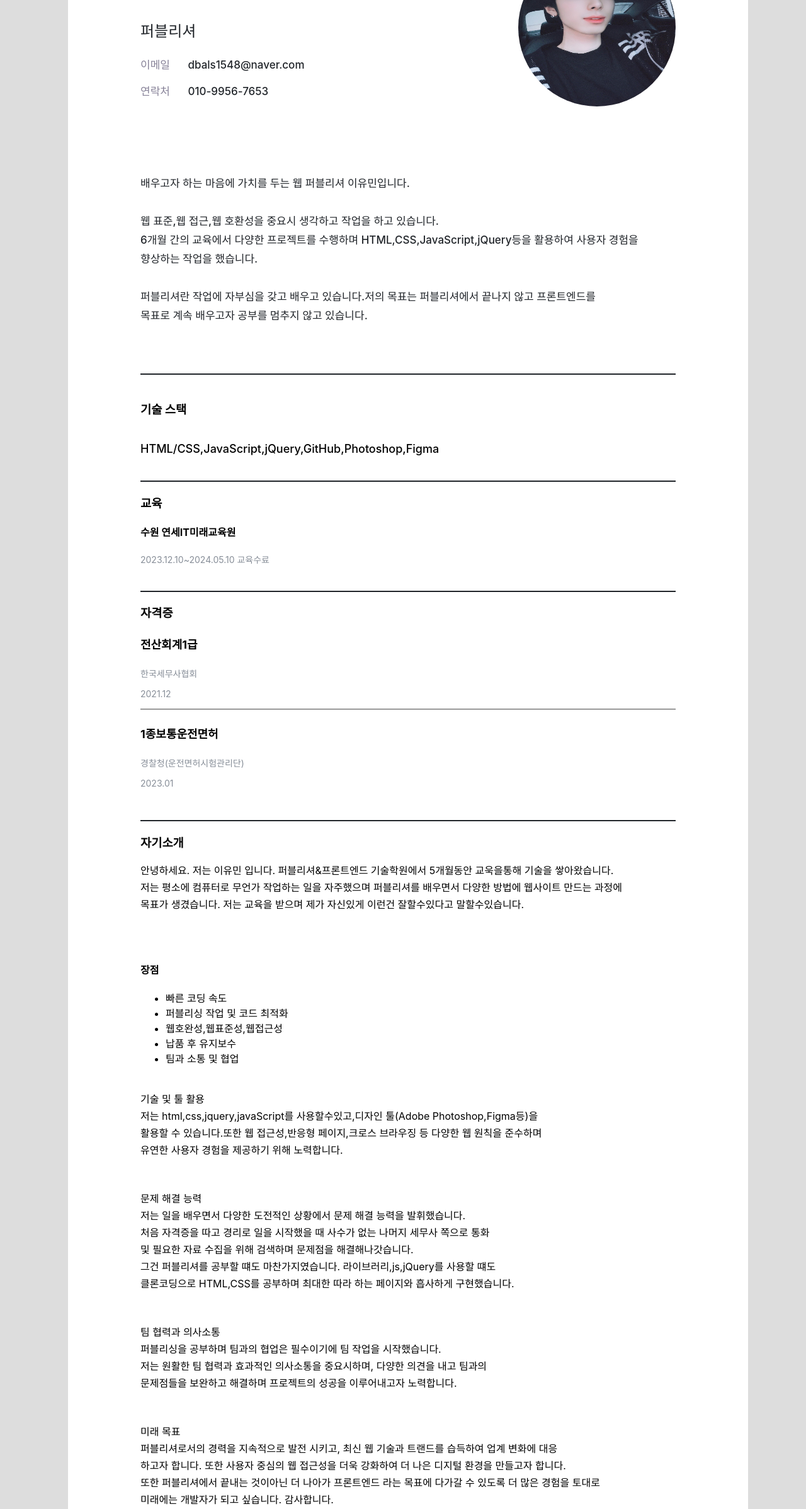
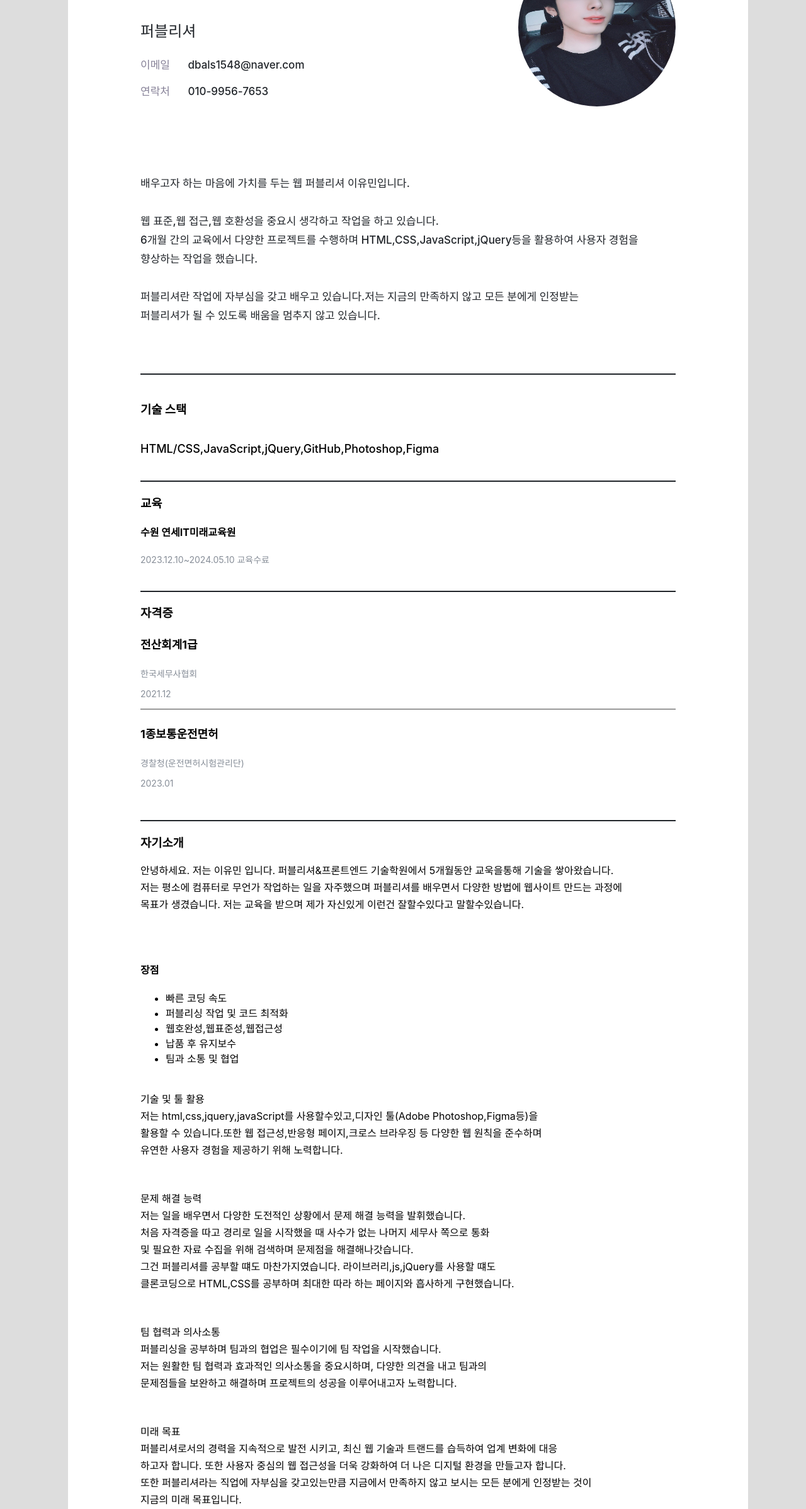
Before and after one commit to Youu99/-About-Me, a plain HTML site: page index.html in a window 1280 px wide. Shown: the part 164-2560 px from the top of the page at 63% size. Drawn offline with Linux system fonts and the light colour scheme.

Commit message:
2024-05-28

```diff
--- a/index.html
+++ b/index.html
@@ -22,8 +22,8 @@
           향상하는 작업을 했습니다.<br>
 
           <br>
-          퍼블리셔란 작업에 자부심을 갖고 배우고 있습니다.저의 목표는 퍼블리셔에서 끝나지 않고 프론트엔드를<br>
-          목표로 계속 배우고자 공부를 멈추지 않고 있습니다.
+          퍼블리셔란 작업에 자부심을 갖고 배우고 있습니다.저는 지금의 만족하지 않고 모든 분에게 인정받는<br>
+          퍼블리셔가 될 수 있도록 배움을 멈추지 않고 있습니다.
         </p>
 
         <div id="ps_img">
@@ -100,8 +100,8 @@
         미래 목표<br>
         퍼블리셔로서의 경력을 지속적으로 발전 시키고, 최신 웹 기술과 트랜드를 습득하여 업계 변화에 대응<br>
         하고자 합니다. 또한 사용자 중심의 웹 접근성을 더욱 강화하여 더 나은 디지털 환경을 만들고자 합니다.<br>
-        또한 퍼블리셔에서 끝내는 것이아닌 더 나아가 프론트엔드 라는 목표에 다가갈 수 있도록 더 많은 경험을 토대로<br>
-        미래에는 개발자가 되고 싶습니다. 감사합니다.
+        또한 퍼블리셔라는 직업에 자부심을 갖고있는만큼 지금에서 만족하지 않고 보시는 모든 분에게 인정받는 것이<br>
+        지금의 미래 목표입니다.
       </p>
 
     </section>
```
